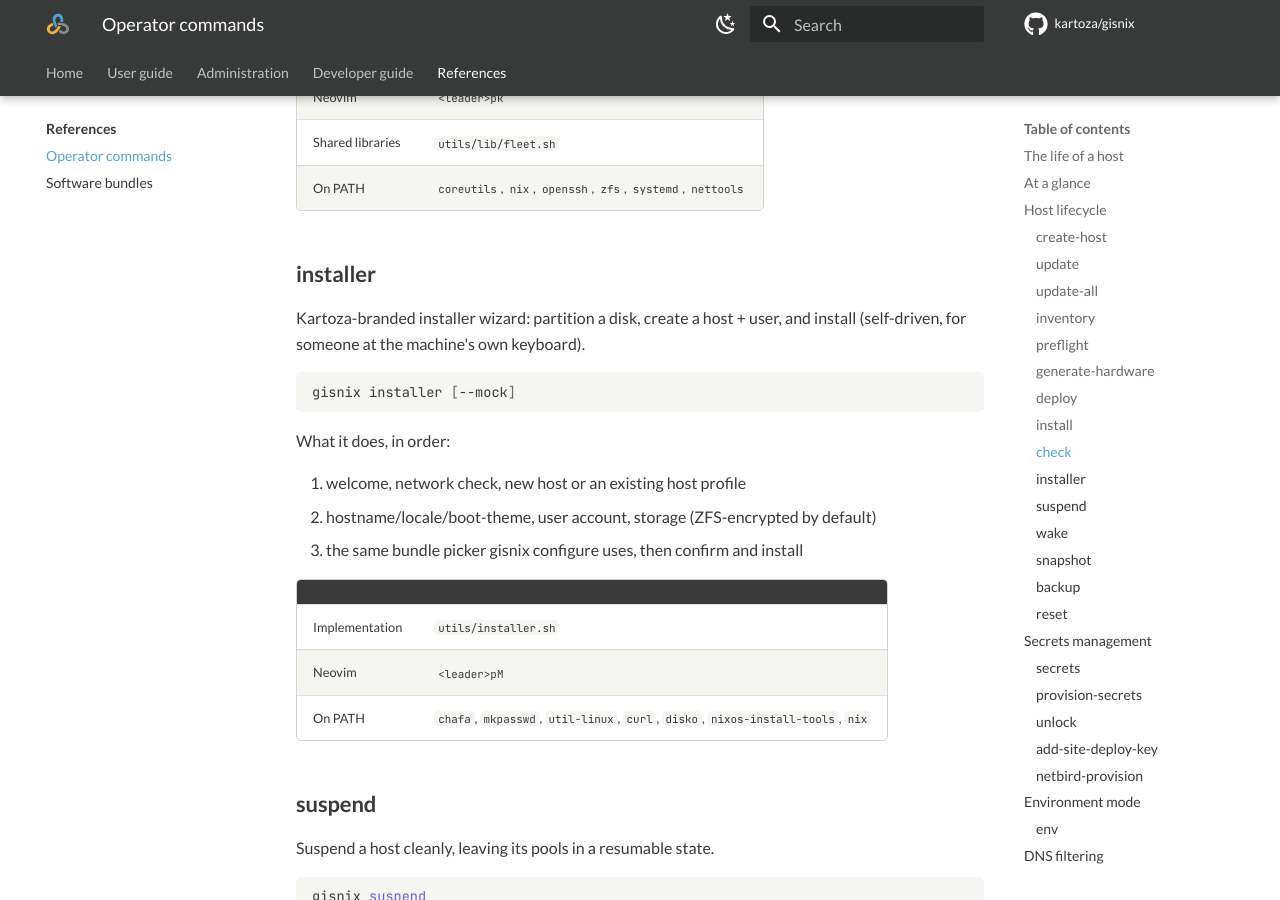
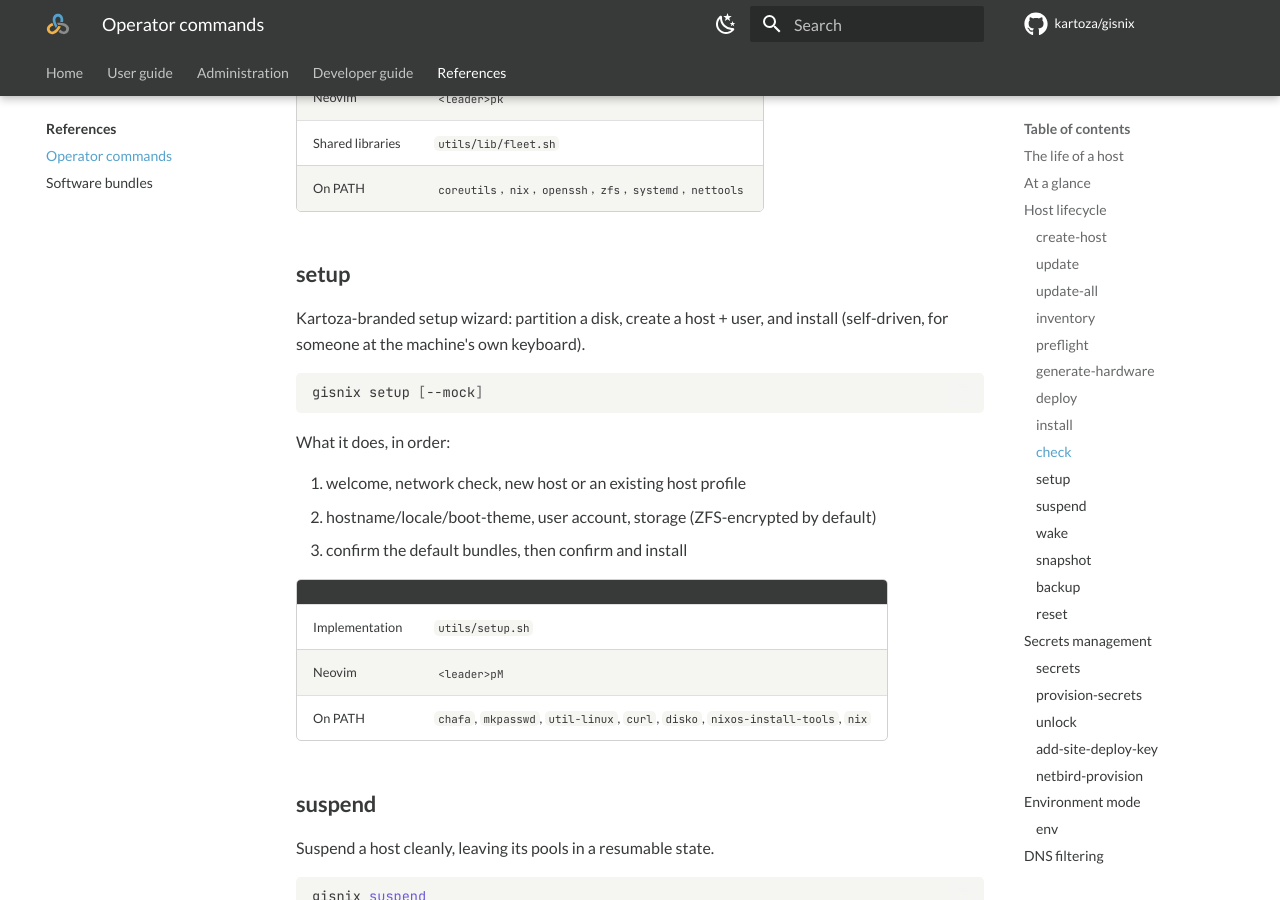
Before and after one commit to kartoza/gisnix, an MkDocs documentation site: the page built from docs/references/commands.md, in a window 1280 px wide and 900 px high, scrolled down 8002 px. Built offline with MkDocs 1.6.1 and Material for MkDocs 9.7.7, drawn with Linux system fonts in a browser that asks for light colours; comment, search, counter and statistics services are not loaded; some of the changed text lies outside the part shown.

Commit message:
rename: gisnix installer -> gisnix setup
`gisnix installer` collided in spirit with the existing `gisnix install`
(the admin-driven nixos-anywhere path) and read as a near-duplicate of it.
Renamed the self-driven, on-machine wizard command to `setup` throughout
the manifest, flake outputs, ISO login banner, and docs; regenerated
docs/references/commands.md and the host-lifecycle diagram from the
updated manifest. The installer/ Python package and the "installer ISO"
terminology are unchanged — they describe what the wizard/image IS, not
the command you type to run it.

````diff
--- a/docs/references/commands.md
+++ b/docs/references/commands.md
@@ -44,10 +44,10 @@ graph LR
   deploy --> install
   check["check"]
   install --> check
-  installer["installer"]
-  check --> installer
+  setup["setup"]
+  check --> setup
   suspend["suspend"]
-  installer --> suspend
+  setup --> suspend
   wake["wake"]
   suspend --> wake
   snapshot["snapshot"]
@@ -75,7 +75,7 @@ graph LR
 | [`deploy`](#deploy) | `<leader>pd` | create a cloud server and install |
 | [`install`](#install) | `<leader>pI` | install onto a live-booted machine |
 | [`check`](#check) | `<leader>pk` | deep single-host report |
-| [`installer`](#installer) | `<leader>pM` | run the bootable-USB installer wizard |
+| [`setup`](#setup) | `<leader>pM` | run the bootable-USB setup wizard |
 | [`suspend`](#suspend) | `<leader>pz` | suspend a host |
 | [`wake`](#wake) | `<leader>pw` | wake-on-LAN a host |
 | [`snapshot`](#snapshot) | `<leader>pn` | manual ZFS snapshot |
@@ -309,23 +309,23 @@ gisnix check
 | Shared libraries | `utils/lib/fleet.sh` |
 | On PATH | `coreutils`, `nix`, `openssh`, `zfs`, `systemd`, `nettools` |
 
-### installer
+### setup
 
-Kartoza-branded installer wizard: partition a disk, create a host + user, and install (self-driven, for someone at the machine's own keyboard).
+Kartoza-branded setup wizard: partition a disk, create a host + user, and install (self-driven, for someone at the machine's own keyboard).
 
 ```bash
-gisnix installer [--mock]
+gisnix setup [--mock]
 ```
 
 What it does, in order:
 
 1. welcome, network check, new host or an existing host profile
 2. hostname/locale/boot-theme, user account, storage (ZFS-encrypted by default)
-3. the same bundle picker gisnix configure uses, then confirm and install
+3. confirm the default bundles, then confirm and install
 
 | | |
 | --- | --- |
-| Implementation | `utils/installer.sh` |
+| Implementation | `utils/setup.sh` |
 | Neovim | `<leader>pM` |
 | On PATH | `chafa`, `mkpasswd`, `util-linux`, `curl`, `disko`, `nixos-install-tools`, `nix` |
 
````
Also changed, not shown: README.md (+3 -3 lines), docs/developer/index.md (+3 -2 lines), docs/developer/installer.md (+14 -10 lines), docs/user/quickstart.md (+9 -7 lines), utils/README.md (+1 -1 lines), 8 other files.
